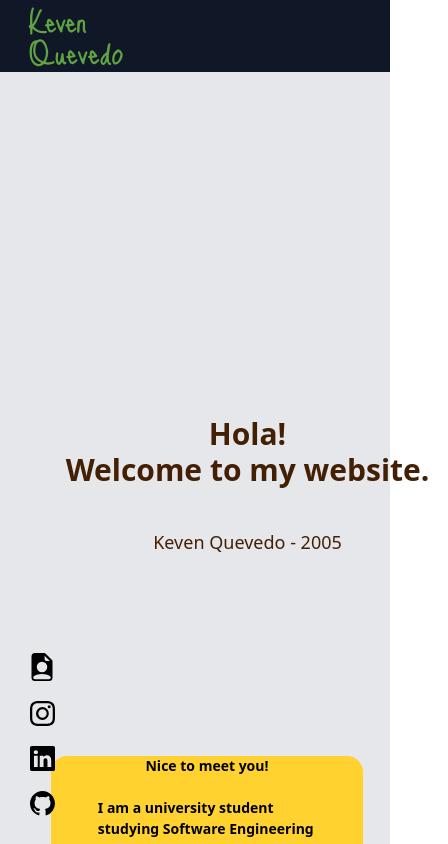
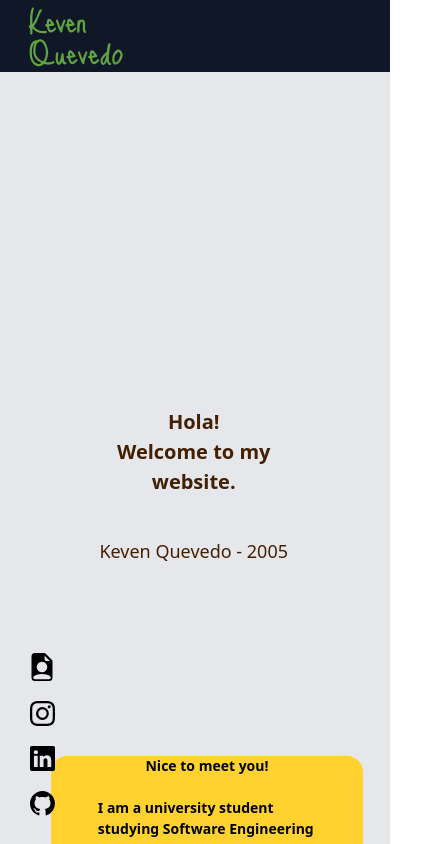
Before and after one commit to kevenjq/Kevens_website, a React (Vite) app: page / in a window 390 px wide. Shown: the top 844 px of the page, 448 px wide, since content can reach past the window. Built offline with nearby package versions, Linux system fonts and the light colour scheme.

Commit message:
change the error i found with the size of title

```diff
--- a/index.html
+++ b/index.html
@@ -4,7 +4,9 @@
   <head>
     <meta charset="UTF-8" />
     <link rel="icon" type="image/keven_logo.svg" href="/keven_logo.svg" />
-    <meta name="viewport" content="width=device-width, initial-scale=1.0" />
+
+    <meta name="viewport" content="width=device-width, initial-scale=1.0, maximum-scale=1.0, user-scalable=no">
+
     <title>Keven's Portfolio</title>
   </head>
   <body>
--- a/src/pages/HomePage.tsx
+++ b/src/pages/HomePage.tsx
@@ -48,7 +48,7 @@ const HomePage = () => {
           easy on the scroll...
         </p>
         <div className="flex flex-col justify-center items-center w-[90%] lg:items-start md:items-start h-fit lg:w-fit px-5 py-5 mx-18 my-40">
-          <h1 className="text-3xl font-bold text-yellow-950 w-[400px] text-center sm:w-[80%] md:w-[400px] md:text-left md:text-3xl lg:w-[600px] lg:text-left lg:text-4xl ">
+          <h1 className="text-[20px] font-bold text-yellow-950 text-center sm:w-[80%] md:w-[400px] md:text-left md:text-3xl lg:w-[600px] lg:text-left lg:text-4xl ">
             Hola! <br />
             Welcome to my website.
           </h1>
```
